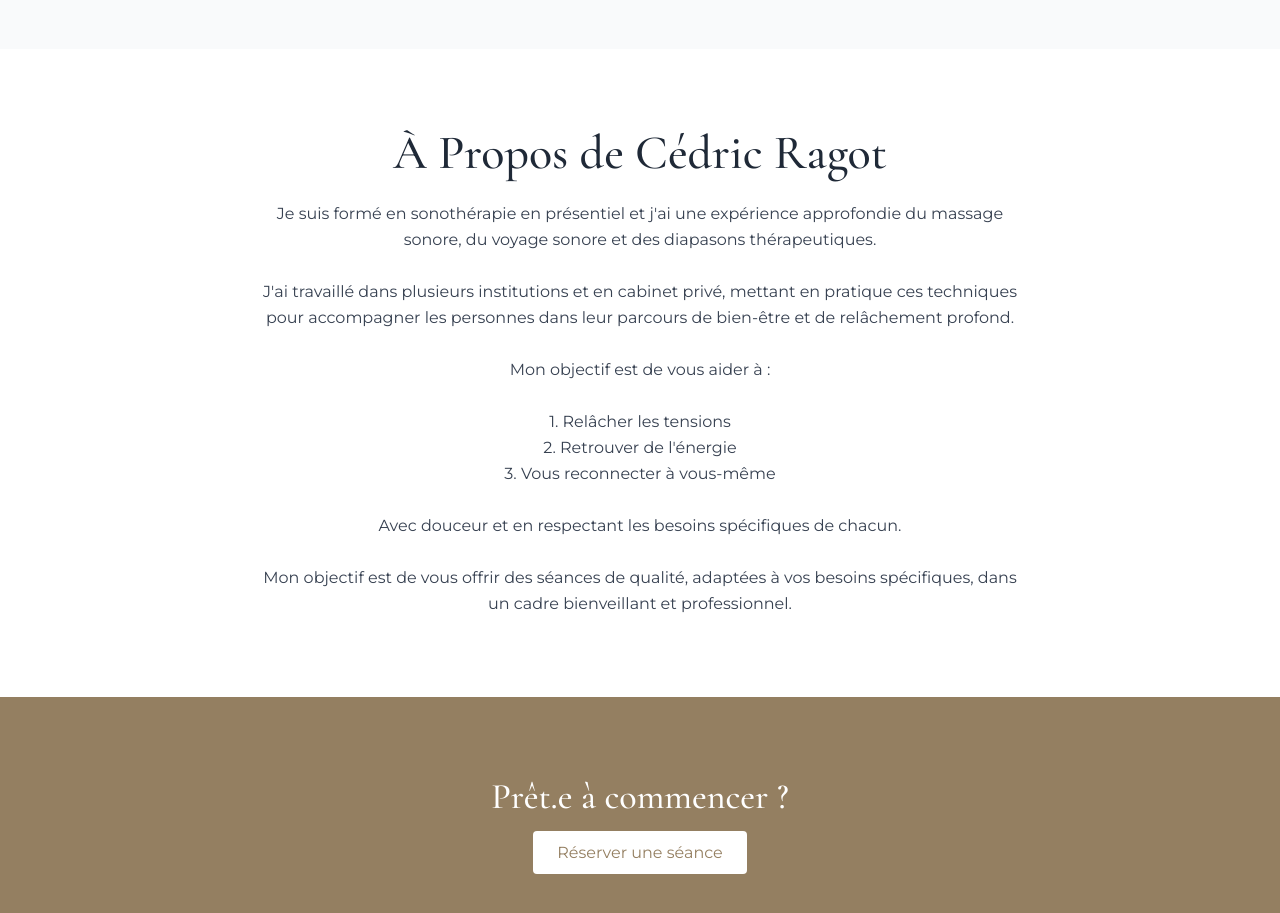
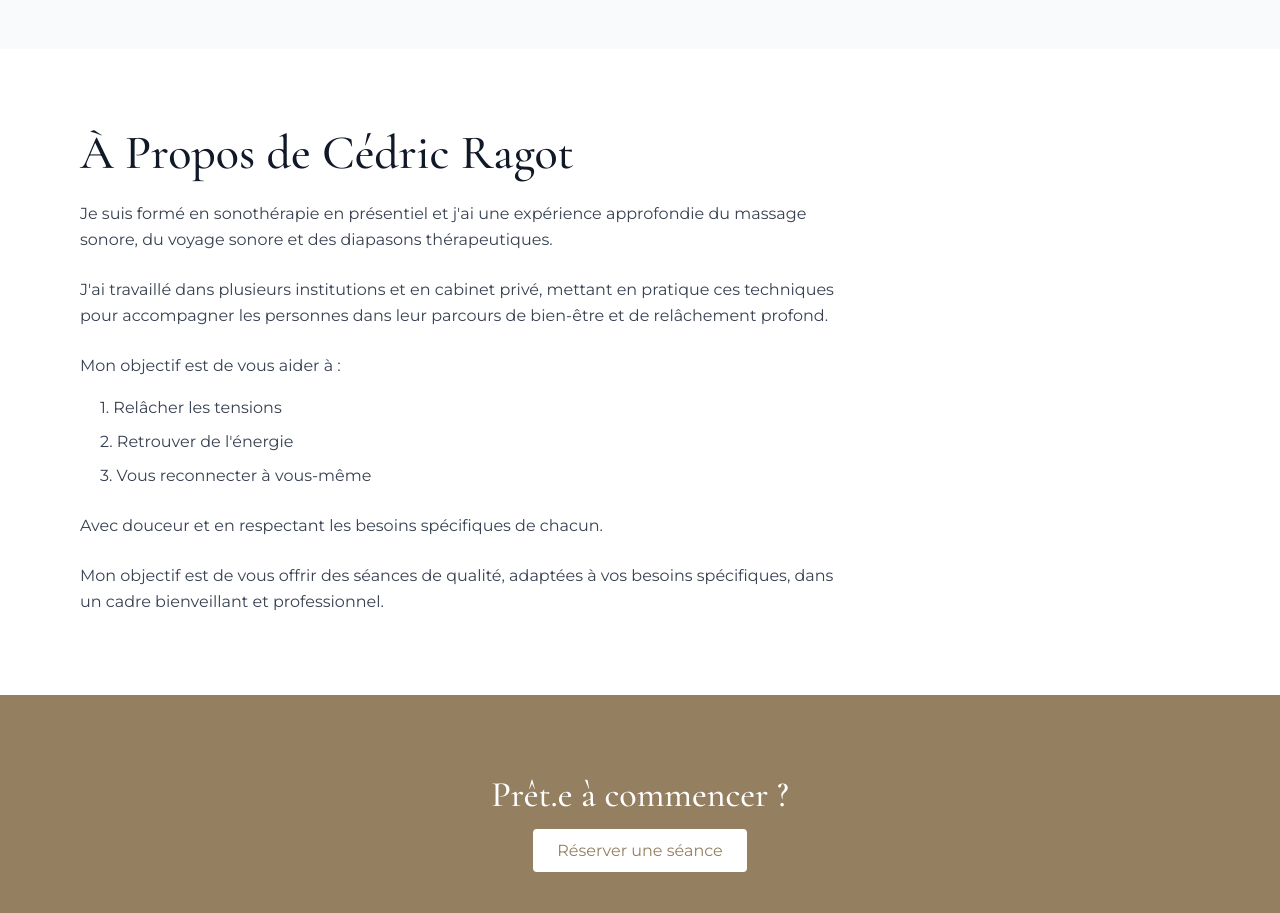
Before and after one commit to cedricragotarttherapie-dotcom/cedric.ragot, a React (Vite) app in the folder client/: page /particuliers in a window 1280 px wide. Shown: the part 3720-4633 px from the top of the page. Built offline with nearby package versions, Linux system fonts and the light colour scheme.

Commit message:
Fix lucide icon build render

```diff
--- a/client/src/pages/Particuliers.tsx
+++ b/client/src/pages/Particuliers.tsx
@@ -365,27 +365,44 @@ export default function Particuliers() {
 <section className="py-20 bg-white">
   <div className="max-w-6xl mx-auto px-4">
 
-    <h3 className="text-5xl font-[Cormorant_Garamond] mb-6 text-center">
+    <h3 className="text-5xl font-[Cormorant_Garamond] mb-6 text-left text-gray-900">
       À Propos de Cédric Ragot
     </h3>
 
-    <p className="text-gray-700 leading-relaxed text-center max-w-3xl mx-auto">
+    <div className="text-gray-700 leading-relaxed max-w-3xl space-y-6">
 
-Je suis formé en sonothérapie en présentiel et j'ai une expérience approfondie du massage sonore, du voyage sonore et des diapasons thérapeutiques.<br/><br/>
+  <p>
+    Je suis formé en sonothérapie en présentiel et j'ai une expérience approfondie du massage sonore,
+    du voyage sonore et des diapasons thérapeutiques.
+  </p>
 
-J'ai travaillé dans plusieurs institutions et en cabinet privé, mettant en pratique ces techniques pour accompagner les personnes dans leur parcours de bien-être et de relâchement profond.<br/><br/>
+  <p>
+    J'ai travaillé dans plusieurs institutions et en cabinet privé, mettant en pratique ces techniques
+    pour accompagner les personnes dans leur parcours de bien-être et de relâchement profond.
+  </p>
 
-Mon objectif est de vous aider à :<br/><br/>
+  <div>
+    <p className="mb-4">
+      Mon objectif est de vous aider à :
+    </p>
 
-1. Relâcher les tensions<br/>
-2. Retrouver de l'énergie<br/>
-3. Vous reconnecter à vous-même<br/><br/>
+    <ul className="space-y-2 ml-5">
+      <li>1. Relâcher les tensions</li>
+      <li>2. Retrouver de l'énergie</li>
+      <li>3. Vous reconnecter à vous-même</li>
+    </ul>
+  </div>
 
-Avec douceur et en respectant les besoins spécifiques de chacun.<br/><br/>
+  <p>
+    Avec douceur et en respectant les besoins spécifiques de chacun.
+  </p>
 
-Mon objectif est de vous offrir des séances de qualité, adaptées à vos besoins spécifiques, dans un cadre bienveillant et professionnel.
+  <p>
+    Mon objectif est de vous offrir des séances de qualité, adaptées à vos besoins spécifiques,
+    dans un cadre bienveillant et professionnel.
+  </p>
 
-</p>
+</div>
 
   </div>
 </section>
```
